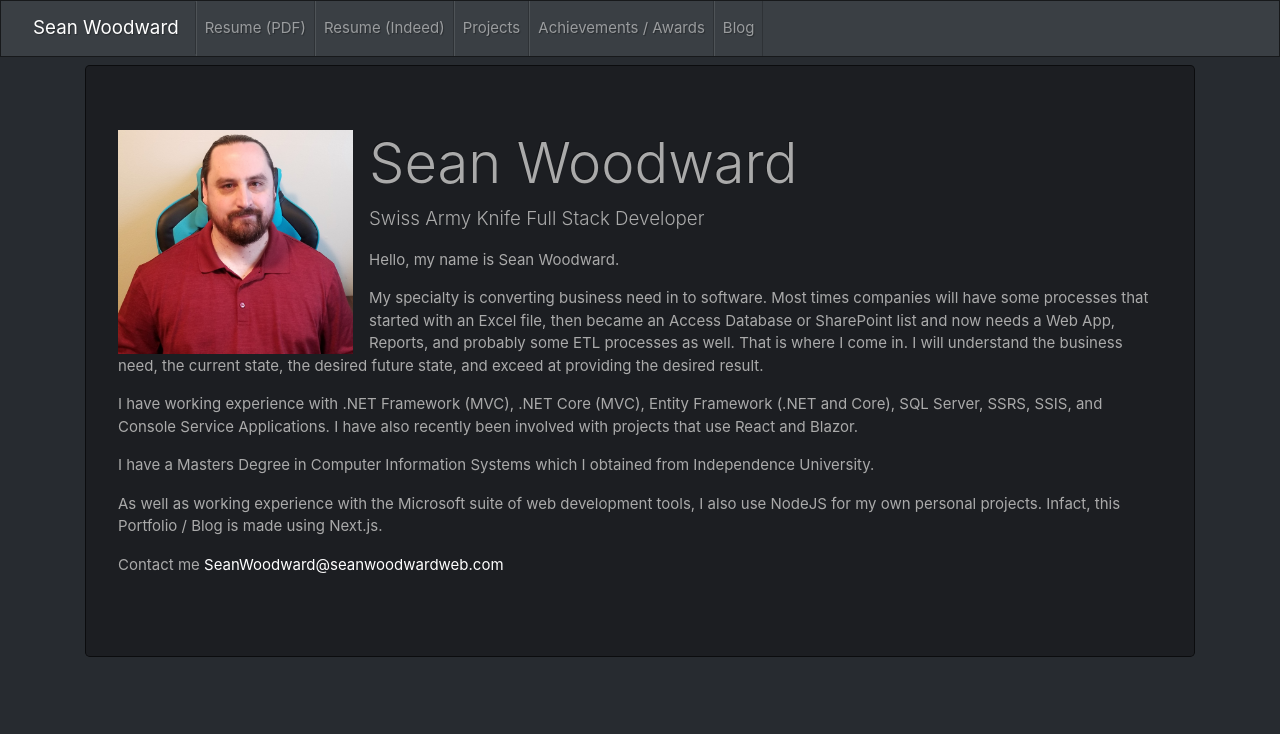
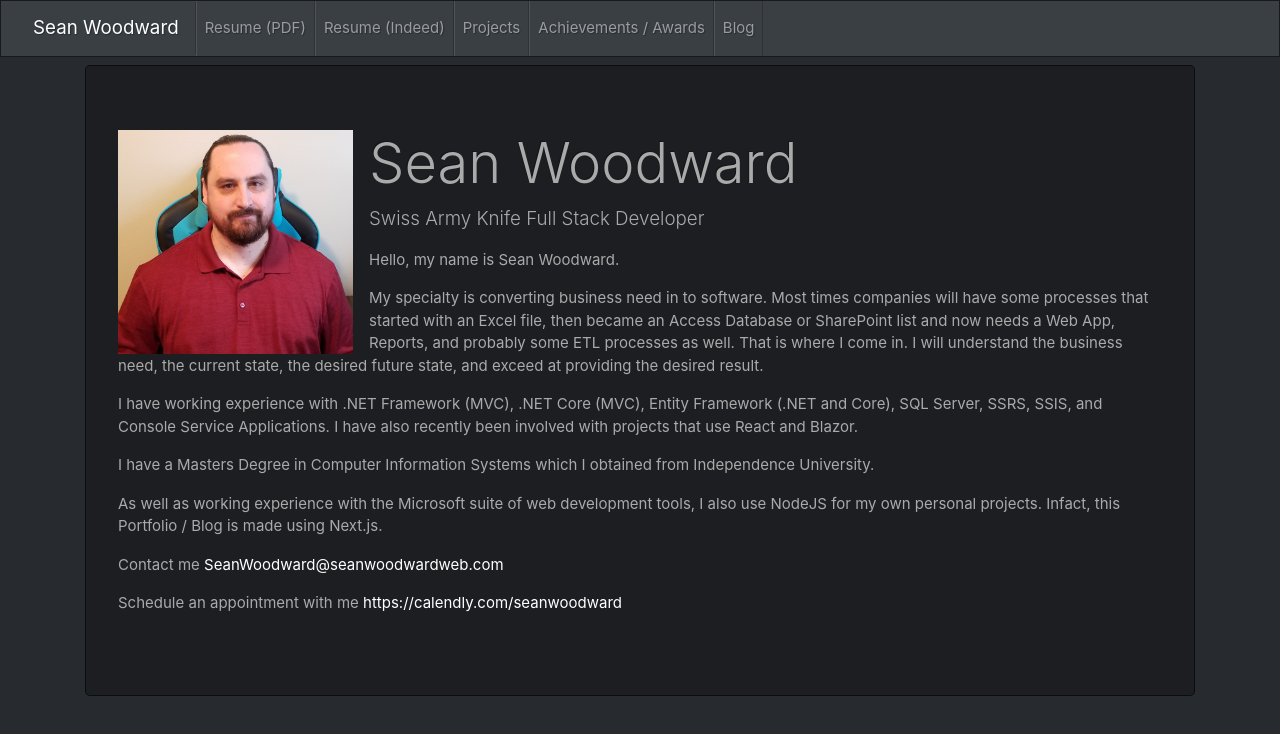
Before and after one commit to woodman231/seanwoodwardweb-com, a Next.js app: page / in a window 1280 px wide. Shown: the top 734 px of the page. Built offline with nearby package versions, Linux system fonts and the light colour scheme.

Commit message:
adds a link to schedule an appointment with me. rebuilds site.

```diff
--- a/pages/index.js
+++ b/pages/index.js
@@ -20,6 +20,7 @@ function HomePage() {
                         <p>I have a Masters Degree in Computer Information Systems which I obtained from Independence University.</p>
                         <p>As well as working experience with the Microsoft suite of web development tools, I also use NodeJS for my own personal projects. Infact, this Portfolio / Blog is made using Next.js.</p>
                         <p>Contact me <a href="mailto:SeanWoodward@seanwoodwardweb.com">SeanWoodward@seanwoodwardweb.com</a></p>
+                        <p>Schedule an appointment with me <a href="https://calendly.com/seanwoodward">https://calendly.com/seanwoodward</a></p>
                     </div>
                 </Jumbotron>
 
```
Also changed, not shown: 29 other files (tests, documents, lock files or other folders).
